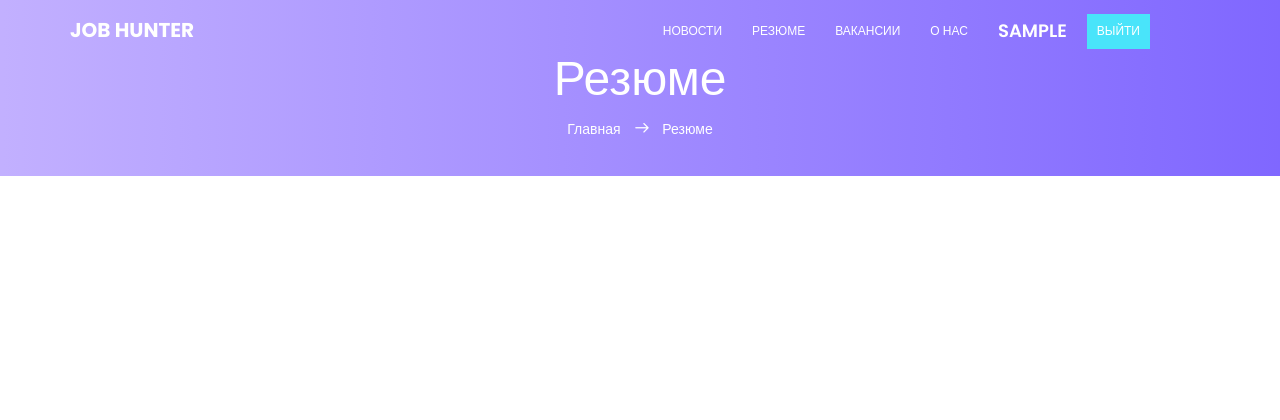
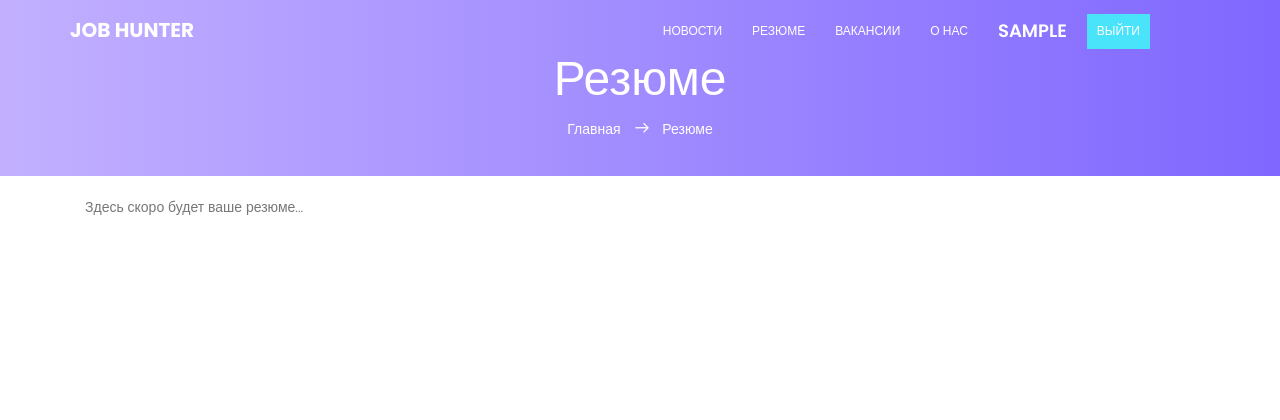
Before and after one commit to ruchej/gb_hh, a Django app: page /resumes/ in a window 1280 px wide. Shown: the top 420 px of the page. Run offline with Django 4.2, Linux system fonts and the light colour scheme; the visitor is signed in with stand-in values (Sample User, id 1); data that the repository does not hold is empty; parts of the project's set-up code (start-up, migrations or seed data) failed here and were passed over; some libraries are stand-ins or nearby versions.

Commit message:
fixed brief view

```diff
--- a/hh/templates/brief-list.html
+++ b/hh/templates/brief-list.html
@@ -2,6 +2,7 @@
 {% block content %}
     <section class="post-area section-gap">
         <div class="container">
+            {% if user.status == 2 %}
                 <div class="row justify-content-sm-center d-flex ">
                     <div class="col-lg-8 post-list">
                         {% for resume in object_list %}
@@ -31,6 +32,9 @@
                         {% endfor %}
                     </div>
                 </div>
+            {% else %}
+                Здесь скоро будет ваше резюме...
+            {% endif %}
         </div>
     </section>
 {% endblock %}
```
Lines whose indentation alone changed are shown as unchanged.
